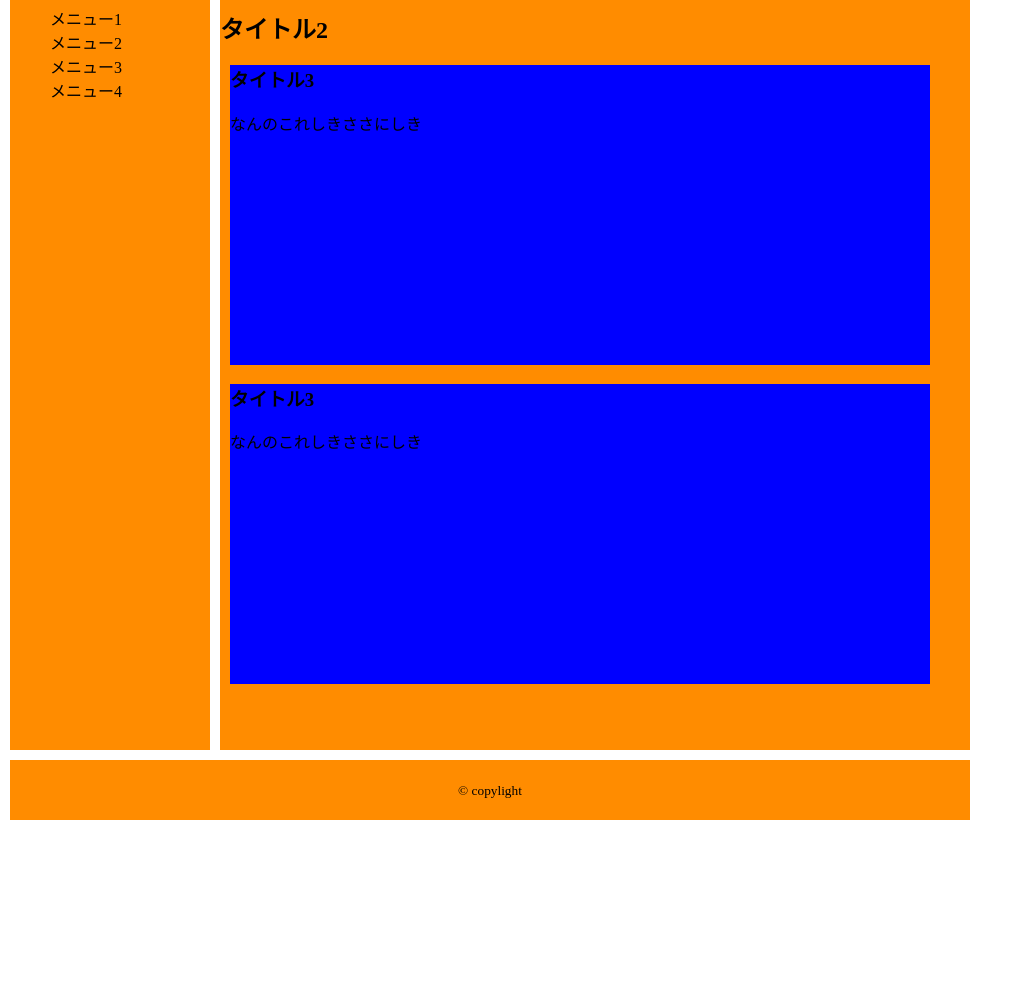
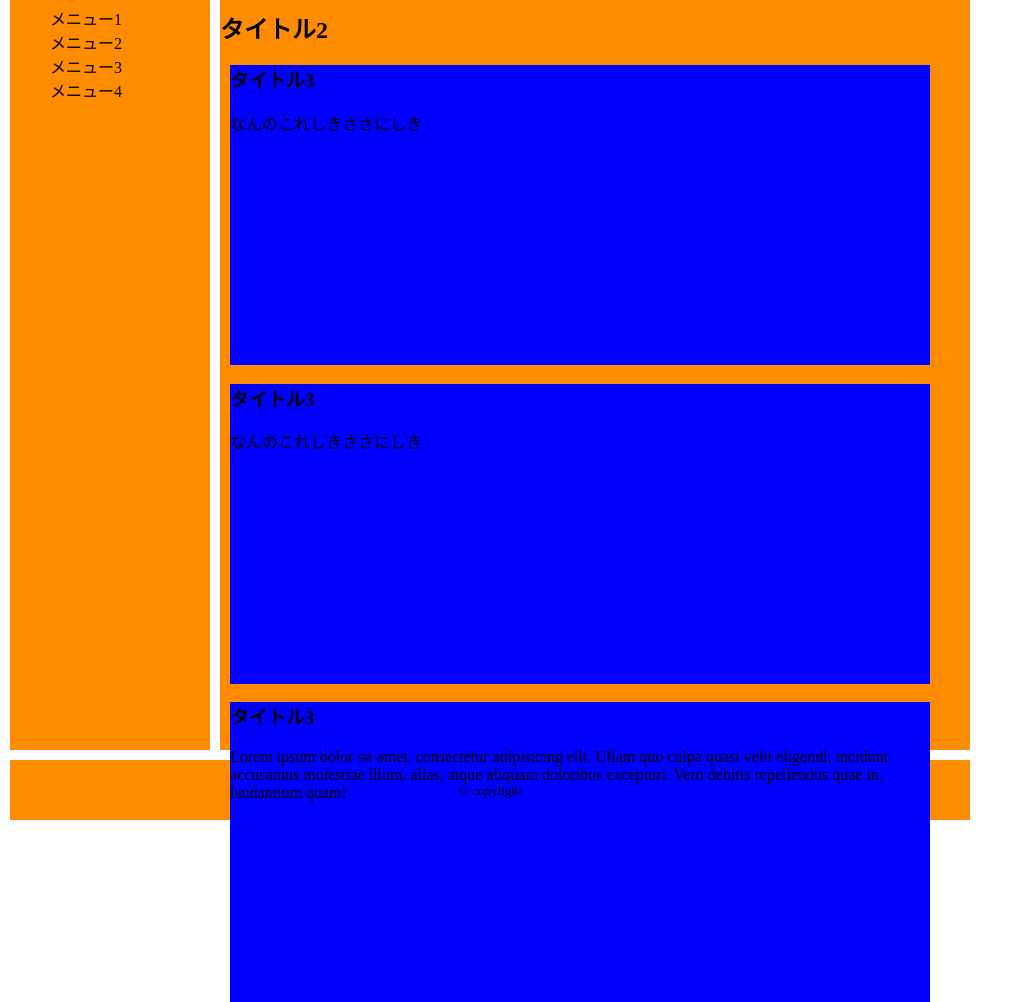
Before and after one commit to MashiroFang029/4_15, a plain HTML site: page index.html in a window 1280 px wide. Shown: the part 76-1078 px from the top of the page, without its empty margins (0-1023 px from the left). Before the commit the page ends 897 px from the top, so only its background shows below. Drawn offline with Linux system fonts and the light colour scheme.

Commit message:
文章追加

```diff
--- a/index.html
+++ b/index.html
@@ -26,6 +26,10 @@
 				<h3>タイトル3</h3>
 				<p>なんのこれしきささにしき</p>
 			</section>
+			<section>
+				<h3>タイトル3</h3>
+				<p>Lorem ipsum dolor sit amet, consectetur adipisicing elit. Ullam quo culpa quasi velit eligendi, incidunt accusamus molestiae illum, alias, atque aliquam doloribus excepturi. Vero debitis repellendus quae in, laudantium quam!</p>
+			</section>
 		</section>
 	</main>
 	<footer id="footer">
```
